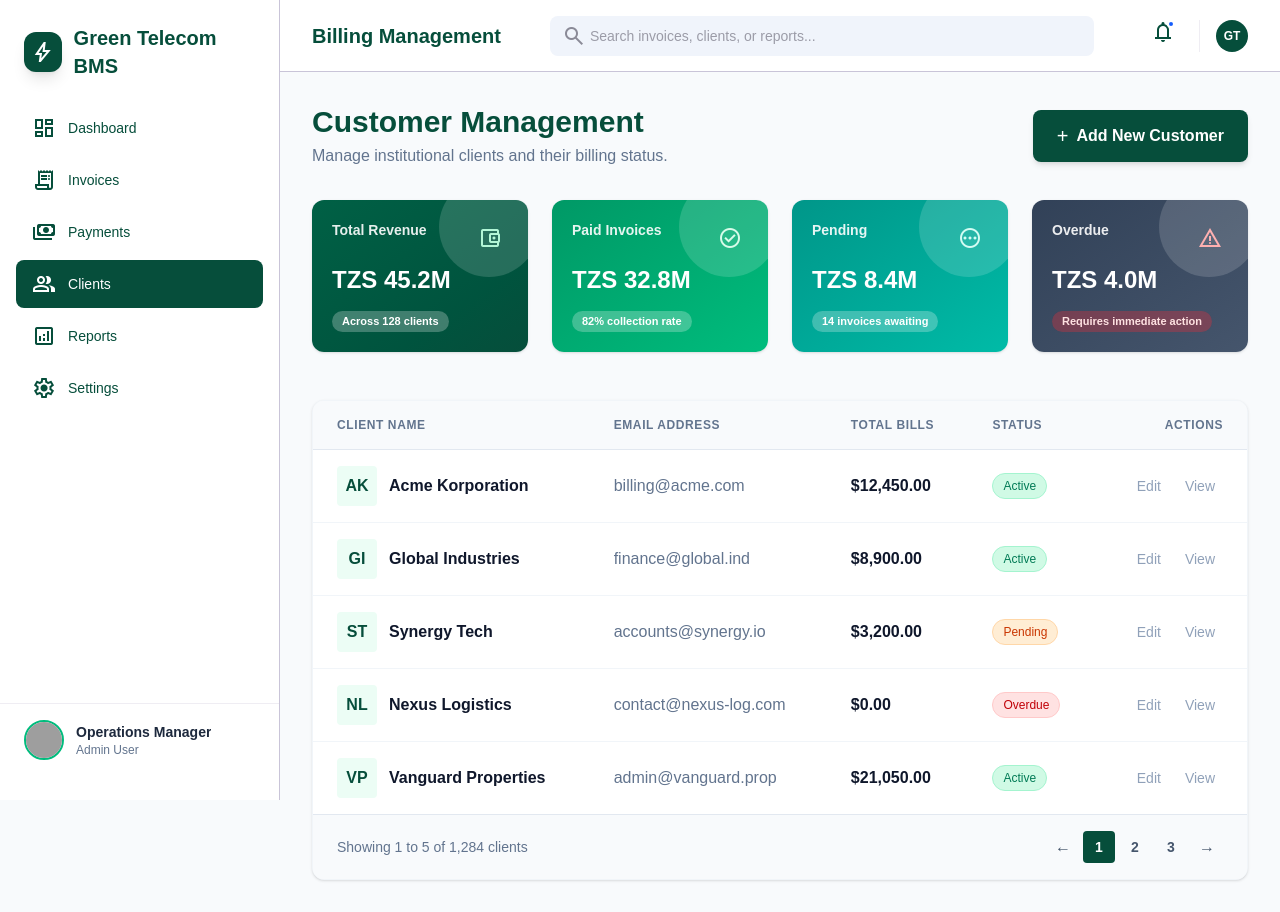
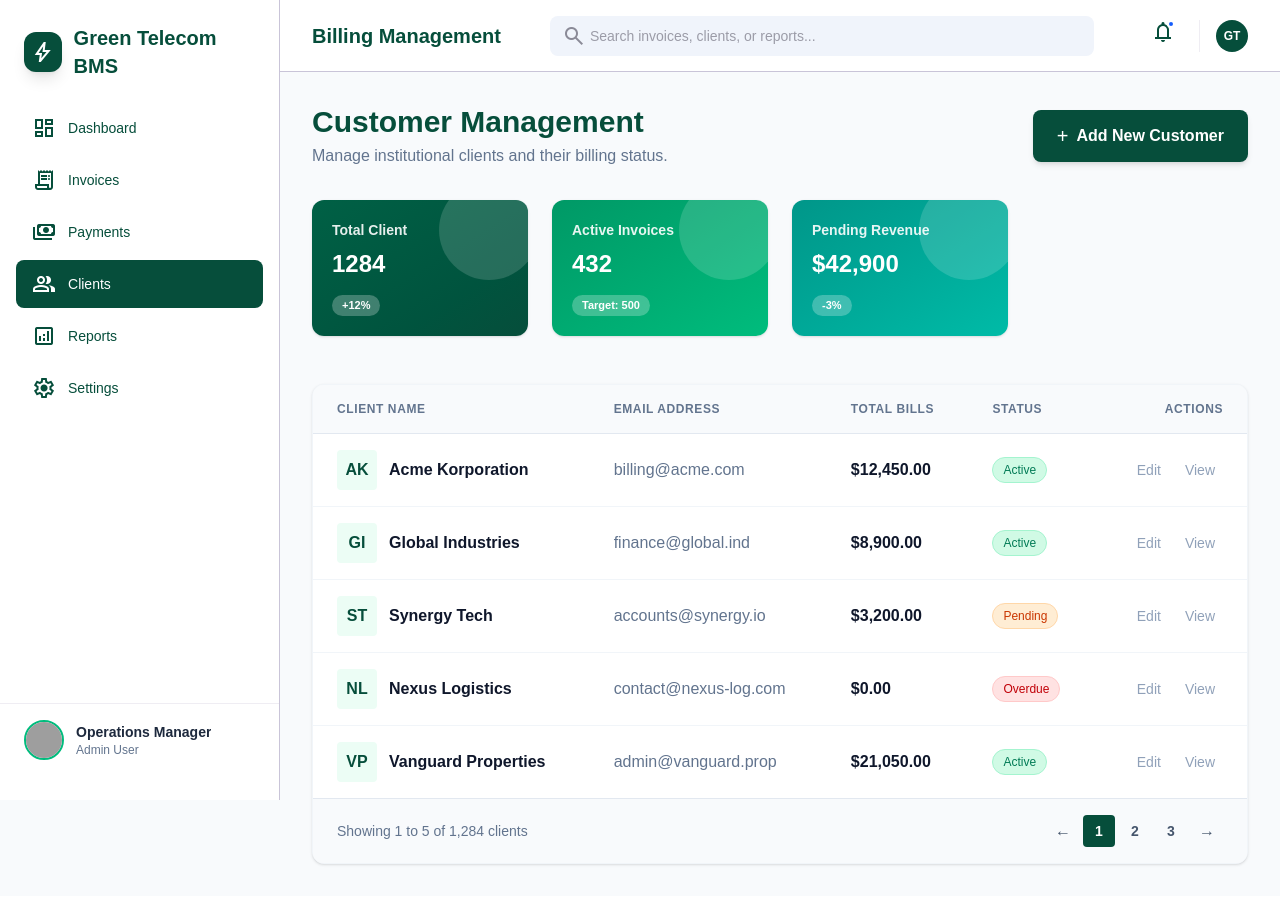
Before and after one commit to poojasahni26/bms-project, a Next.js app: page /dashboard/clients in a window 1280 px wide. Built offline with nearby package versions, Linux system fonts and the light colour scheme; grey boxes are pictures that could not be loaded.

Commit message:
edit new customer

```diff
--- a/app/dashboard/clients/new-customer/page.tsx
+++ b/app/dashboard/clients/new-customer/page.tsx
@@ -16,7 +16,7 @@ export default function AddCustomerPage() {
   };
 
   return (
-    <div className="flex min-h-screen bg-[#f8fafc]">
+    <div className="flex min-h-screen bg-[#f8fafc] w-full">
       <link
         rel="stylesheet"
         href="https://fonts.googleapis.com/css2?family=Material+Symbols+Outlined:opsz,wght,FILL,GRAD@20..48,400,0,0"
@@ -59,7 +59,7 @@ export default function AddCustomerPage() {
         </nav>
 
         {/* User Profile Footer */}
-        <div className="px-6 mb-10 flex items-center gap-3 border-t border-[#c9c4d8]/30 pt-4">
+        <div className="px-6 mb-20 md:mb-10 flex items-center gap-3 border-t border-[#c9c4d8]/30 pt-4">
           <div className="w-10 h-10 rounded-full overflow-hidden border-2 border-emerald-500 flex-shrink-0">
             <img
               alt="Operations Manager"
@@ -75,7 +75,7 @@ export default function AddCustomerPage() {
       </aside>
 
       {/* Main Content Area */}
-      <div className="flex-grow flex flex-col min-w-0">
+      <main className="flex-grow flex flex-col min-w-0 pb-16 md:pb-0">
         {/* Top App Bar */}
         <header className="w-full sticky top-0 z-50 bg-white border-b border-[#c9c4d8] px-4 md:px-8 py-3 flex items-center justify-between">
           <div className="flex items-center gap-4">
@@ -111,15 +111,14 @@ export default function AddCustomerPage() {
           </div>
         </header>
 
-        {/* Form Container Container */}
-        <main className="px-4 md:px-6 max-w-2xl mx-auto py-12 w-full">
+        {/* Form Container */}
+        <div className="px-4 md:px-6 max-w-2xl mx-auto py-12 w-full">
           <div className="mb-8">
             <h1 className="text-3xl font-bold text-[#064e3b]">Add New Customer</h1>
             <p className="mt-1 text-slate-500">Register corporate accounts and set global parameters.</p>
           </div>
 
           <form onSubmit={handleSubmit} className="space-y-6">
-
             {/* Section 1: Basic Information */}
             <section className="bg-white p-6 rounded-lg shadow-[0_4px_12px_rgba(0,0,0,0.05)] border border-slate-200">
               <div className="flex items-center gap-2 mb-4 border-b border-slate-100 pb-3">
@@ -264,8 +263,8 @@ export default function AddCustomerPage() {
               </Link>
             </div>
           </form>
-        </main>
-      </div>
+        </div>
+      </main>
 
       {/* Mobile Sticky Navigation Menu */}
       <nav className="fixed bottom-0 left-0 right-0 z-50 flex items-center justify-around border-t border-slate-200 bg-white py-2 md:hidden">
--- a/app/dashboard/clients/page.tsx
+++ b/app/dashboard/clients/page.tsx
@@ -177,41 +177,28 @@ export default function ClientsPage() {
               {/* Total Balance Amount Data Field */}
               <div className="relative overflow-hidden bg-gradient-to-br from-emerald-800 to-[#064e3b] p-5 rounded-xl shadow-sm text-white after:content-[''] after:absolute after:-top-[15%] after:-right-[5%] after:w-[100px] after:h-[100px] after:bg-white/15 after:rounded-full">
                 <div className="flex justify-between items-start mb-2">
-                  <p className="text-sm font-semibold opacity-90">Total Revenue</p>
-                  <span className="material-symbols-outlined p-1.5 text-xl rounded-lg text-emerald-200">account_balance_wallet</span>
+                  <p className="text-sm font-semibold opacity-90">Total Client</p>
                 </div>
-                <h3 className="text-2xl font-bold mb-3">TZS 45.2M</h3>
-                <p className="text-[11px] font-semibold bg-white/25 inline-block px-2.5 py-0.5 rounded-full backdrop-blur-sm">Across 128 clients</p>
+                <h3 className="text-2xl font-bold mb-3">1284</h3>
+                <p className="text-[11px] font-semibold bg-white/25 inline-block px-2.5 py-0.5 rounded-full backdrop-blur-sm">+12%</p>
               </div>
 
               {/* Verified Paid Metrics Block */}
               <div className="relative overflow-hidden bg-gradient-to-br from-emerald-600 to-emerald-500 p-5 rounded-xl shadow-sm text-white after:content-[''] after:absolute after:-top-[15%] after:-right-[5%] after:w-[100px] after:h-[100px] after:bg-white/15 after:rounded-full">
                 <div className="flex justify-between items-start mb-2">
-                  <p className="text-sm font-semibold opacity-90">Paid Invoices</p>
-                  <span className="material-symbols-outlined p-1.5 text-xl rounded-lg text-emerald-100">check_circle</span>
+                  <p className="text-sm font-semibold opacity-90">Active Invoices</p>
                 </div>
-                <h3 className="text-2xl font-bold mb-3">TZS 32.8M</h3>
-                <p className="text-[11px] font-semibold bg-white/25 inline-block px-2.5 py-0.5 rounded-full backdrop-blur-sm">82% collection rate</p>
+                <h3 className="text-2xl font-bold mb-3">432</h3>
+                <p className="text-[11px] font-semibold bg-white/25 inline-block px-2.5 py-0.5 rounded-full backdrop-blur-sm">Target: 500</p>
               </div>
 
               {/* Pending Transactions Track Ledger */}
               <div className="relative overflow-hidden bg-gradient-to-br from-teal-600 to-teal-500 p-5 rounded-xl shadow-sm text-white after:content-[''] after:absolute after:-top-[15%] after:-right-[5%] after:w-[100px] after:h-[100px] after:bg-white/15 after:rounded-full">
                 <div className="flex justify-between items-start mb-2">
-                  <p className="text-sm font-semibold opacity-90">Pending</p>
-                  <span className="material-symbols-outlined p-1.5 text-xl text-teal-100 rounded-lg">pending</span>
+                  <p className="text-sm font-semibold opacity-90">Pending Revenue</p>
                 </div>
-                <h3 className="text-2xl font-bold mb-3">TZS 8.4M</h3>
-                <p className="text-[11px] font-semibold bg-white/25 inline-block px-2.5 py-0.5 rounded-full backdrop-blur-sm">14 invoices awaiting</p>
-              </div>
-
-              {/* Account Overdue Alert Feed Container */}
-              <div className="relative overflow-hidden bg-gradient-to-br from-slate-700 to-slate-600 p-5 rounded-xl shadow-sm text-white after:content-[''] after:absolute after:-top-[15%] after:-right-[5%] after:w-[100px] after:h-[100px] after:bg-white/15 after:rounded-full">
-                <div className="flex justify-between items-start mb-2">
-                  <p className="text-sm font-semibold opacity-90">Overdue</p>
-                  <span className="material-symbols-outlined p-1.5 text-xl text-red-300 rounded-lg">warning</span>
-                </div>
-                <h3 className="text-2xl font-bold mb-3">TZS 4.0M</h3>
-                <p className="text-[11px] font-semibold bg-red-500/30 text-red-100 inline-block px-2.5 py-0.5 rounded-full backdrop-blur-sm">Requires immediate action</p>
+                <h3 className="text-2xl font-bold mb-3">$42,900</h3>
+                <p className="text-[11px] font-semibold bg-white/25 inline-block px-2.5 py-0.5 rounded-full backdrop-blur-sm">-3%</p>
               </div>
 
             </div>
--- a/app/dashboard/reports/page.tsx
+++ b/app/dashboard/reports/page.tsx
@@ -180,7 +180,7 @@ export default function ReportsPage() {
             {/* Page Header */}
             <div className="mb-8 flex flex-col justify-between gap-4 md:flex-row md:items-center">
               <div>
-                <h2 className="text-3xl font-bold text-slate-900">
+                <h2 className="text-3xl font-bold text-[#064e3b]">
                   Reports & Analytics
                 </h2>
                 <p className="mt-1 text-sm text-slate-500">
```
